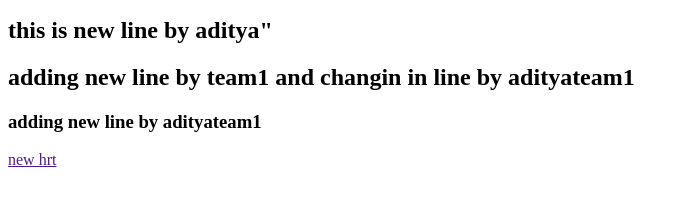
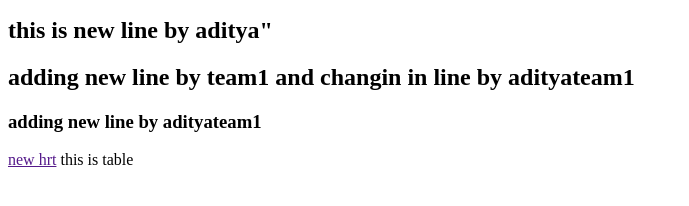
Before and after one commit to adityapalmehula/Branching, a plain HTML site: page index.html in a window 1280 px wide. Shown: the part 144-350 px from the top of the page, without its empty margins (0-689 px from the left). Drawn offline with Linux system fonts and the light colour scheme.

Commit message:
adding table

```diff
--- a/index.html
+++ b/index.html
@@ -11,4 +11,5 @@
 	 <h3>adding new line by adityateam1</h3>
 	 <a href="">new hrt</a>
 </body>
+<table>this is table</table>
 </html>
```
